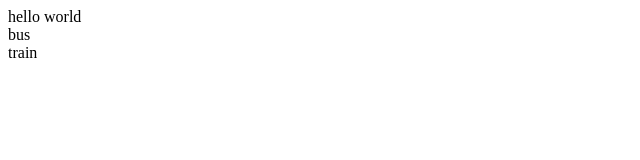
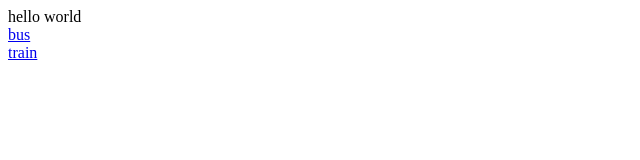
Before and after one commit to aloooooha/ByBus, a plain HTML site: page index.html in a window 1280 px wide. Shown: the full height of the page, 0-640 px from the left. Drawn offline with Linux system fonts and the light colour scheme.

Commit message:
Fix anchor tag syntax in index.html

```diff
--- a/index.html
+++ b/index.html
@@ -1,5 +1,5 @@
 hello world
 </br>
-<a href:"/bus/index.html"> bus</a>
+<a href="/bus/index.html"> bus</a>
 </br>
-<a href:"/train/index.hxml"> train</a>
+<a href="/train/index.hxml"> train</a>
```
